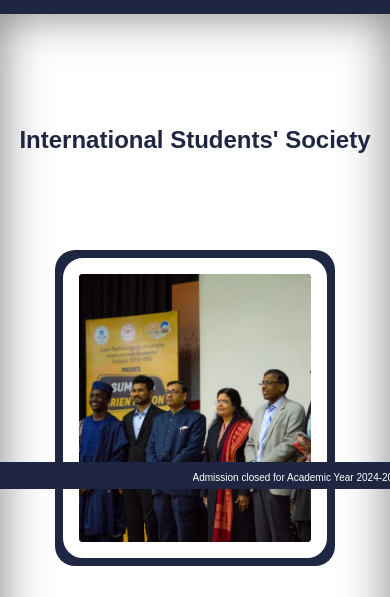
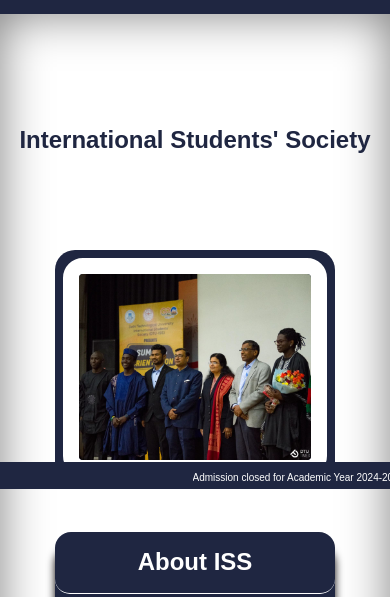
Before and after one commit to imarj7/OIA-v2.1-2, a plain HTML site: page dtuiss.html in a window 390 px wide. Shown: the part 355-952 px from the top of the page. Drawn offline with Linux system fonts and the light colour scheme.

Commit message:
Update dtuiss.css

```diff
--- a/dtuiss.css
+++ b/dtuiss.css
@@ -63,9 +63,9 @@
     background-color: var(--color-bg);
     margin: auto;
 }
-.photoleft img{
+.photoleft>img{
     width:100%;
-    height: 300px;
+    height: fit-content;
         border-radius: 20px;
         border: 1rem solid white;
 }
@@ -197,10 +197,6 @@
         margin:0rem 1rem 15rem 1rem ;
         gap:3rem;
     }
-     .photoleft{
-        height: max-content;
-    }
-
     .contentright{
         height: max-content;
         margin-bottom: 0;
```
